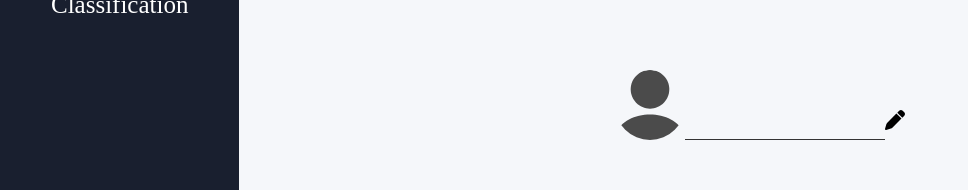
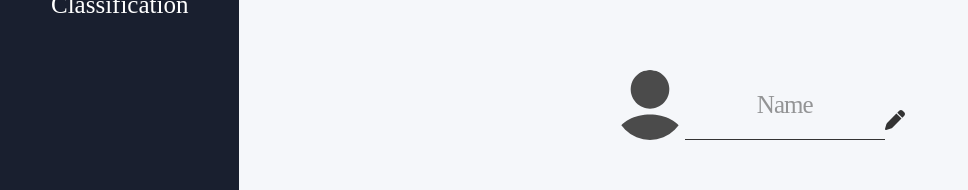
Before and after one commit to LMM-Lab/ModelCraft-Frontend, a Next.js app: page /accounts in a window 1280 px wide. Shown: the part 165-355 px from the top of the page, without its empty margins (0-968 px from the left). Built offline with nearby package versions, Linux system fonts and the light colour scheme.

Commit message:
<style>(UserNameInput):デザイン微修正 -ペン有無で要素のサイズが変わらないように -表示と入力モードで文字の位置が変わらないように

```diff
--- a/src/component/common/UserNameInput/index.tsx
+++ b/src/component/common/UserNameInput/index.tsx
@@ -3,6 +3,8 @@ import { FontAwesomeIcon } from '@fortawesome/react-fontawesome';
 import React, { useState } from 'react';
 import styled from 'styled-components';
 import Flex from '../styles/Flex';
+import Text from '../Text';
+import theme from '@/styles/theme';
 
 type Props = {
   width?: string
@@ -18,7 +20,11 @@ const Div = styled.div<Props>`
   border-bottom:1px solid#333;
   background-color:${({ theme }) => theme.colors.background};
   line-height: ${(props) => props.height};
-  text-align:center;
+  display:flex;
+  align-items:center;
+  justify-content:center;
+  white-space:nowrap;
+  overflow:hidden;
 `
 
 const Input = styled.input<Props>`
@@ -28,6 +34,7 @@ const Input = styled.input<Props>`
   border-bottom:1px solid#333;
   background-color:${({ theme }) => theme.colors.background};
   text-align:center;
+  line-height: ${(props) => props.height};
   &:focus{
     outline:none;
   }
@@ -41,7 +48,7 @@ type UserNameInputProps = {
   height?: string
 }
 
-const UserNameInput = ({ children, onChange, fontSize = '40px', width = '200px', height = '70px' }: UserNameInputProps) => {
+const UserNameInput = ({ children, onChange, fontSize = '3rem', width = '20rem', height = '7rem' }: UserNameInputProps) => {
   const [isEditing, setIsEditing] = useState(true)
 
   const handleInput = () => {
@@ -55,11 +62,18 @@ const UserNameInput = ({ children, onChange, fontSize = '40px', width = '200px',
     <div>
       {isEditing ? (
         <Flex>
-          <Div width={width} height={height} fontSize={fontSize}>{children}</Div>
-          <FontAwesomeIcon icon={faPen} style={{ fontSize: '2rem',cursor:'pointer',marginTop:'auto',marginBottom:'1rem'}} onClick={handleInput} />
+          <Div onClick={handleInput} width={width} height={height} fontSize={fontSize}>
+            {children === '' && <Text $color='#333' style={{ opacity: '50%' }}>Name</Text>}
+            {children}
+          </Div>
+          <FontAwesomeIcon icon={faPen} style={{ fontSize: '2rem', cursor: 'pointer', marginTop: 'auto', marginBottom: '1rem',color:'#333' }} onClick={handleInput} />
         </Flex>
       ) : (
-        <Input width={width} height={height} fontSize={fontSize} onBlur={handleInputEdit} defaultValue={children} onChange={onChange} autoFocus />)
+        <Flex>
+          <Input width={width} height={height} fontSize={fontSize} onBlur={handleInputEdit} defaultValue={children} onChange={onChange} autoFocus />
+          <FontAwesomeIcon icon={faPen} style={{ fontSize: '2rem', color:`${theme.colors.background}`}} onClick={handleInput} />
+        </Flex>
+        )
       }
     </div>
   )
```
